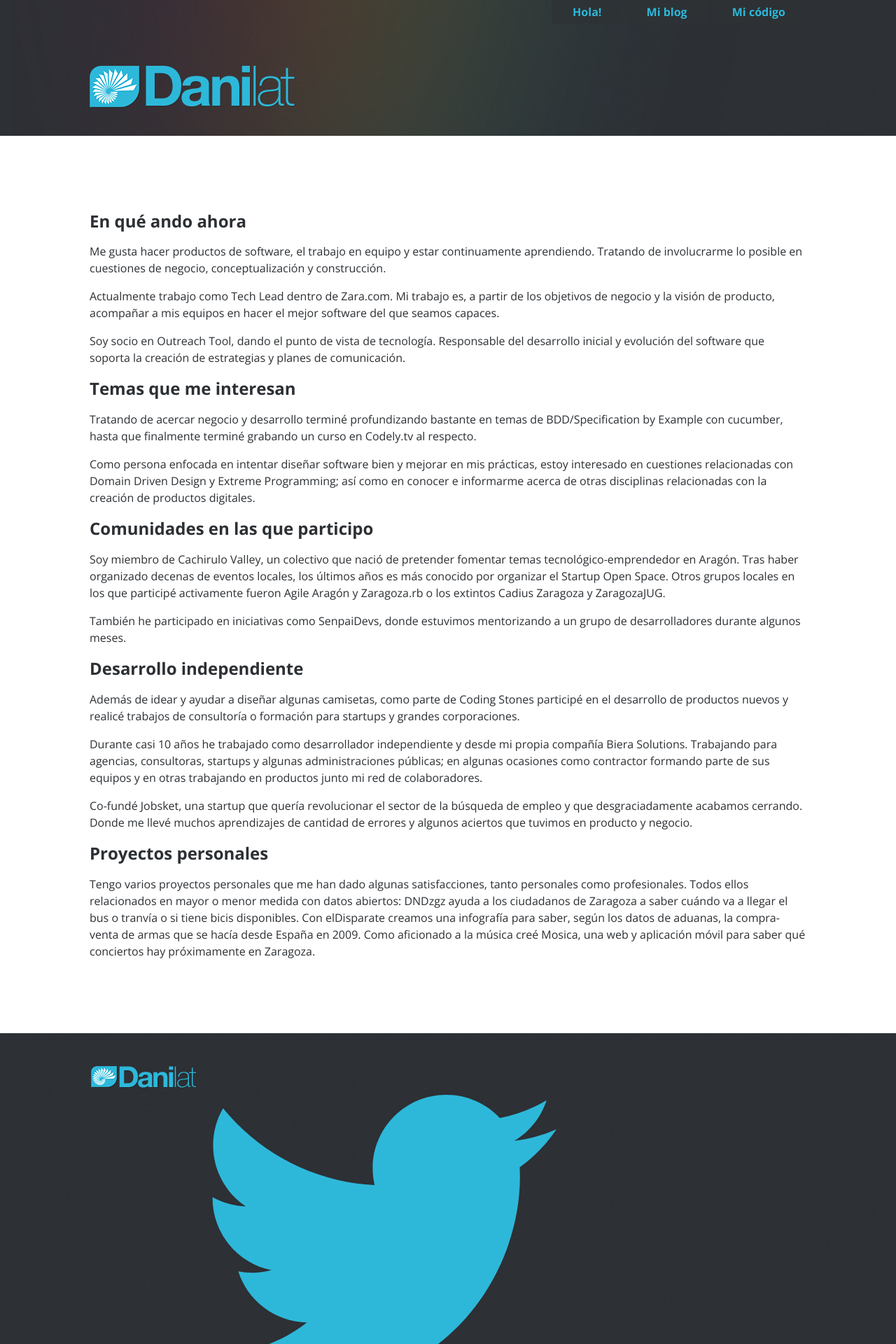
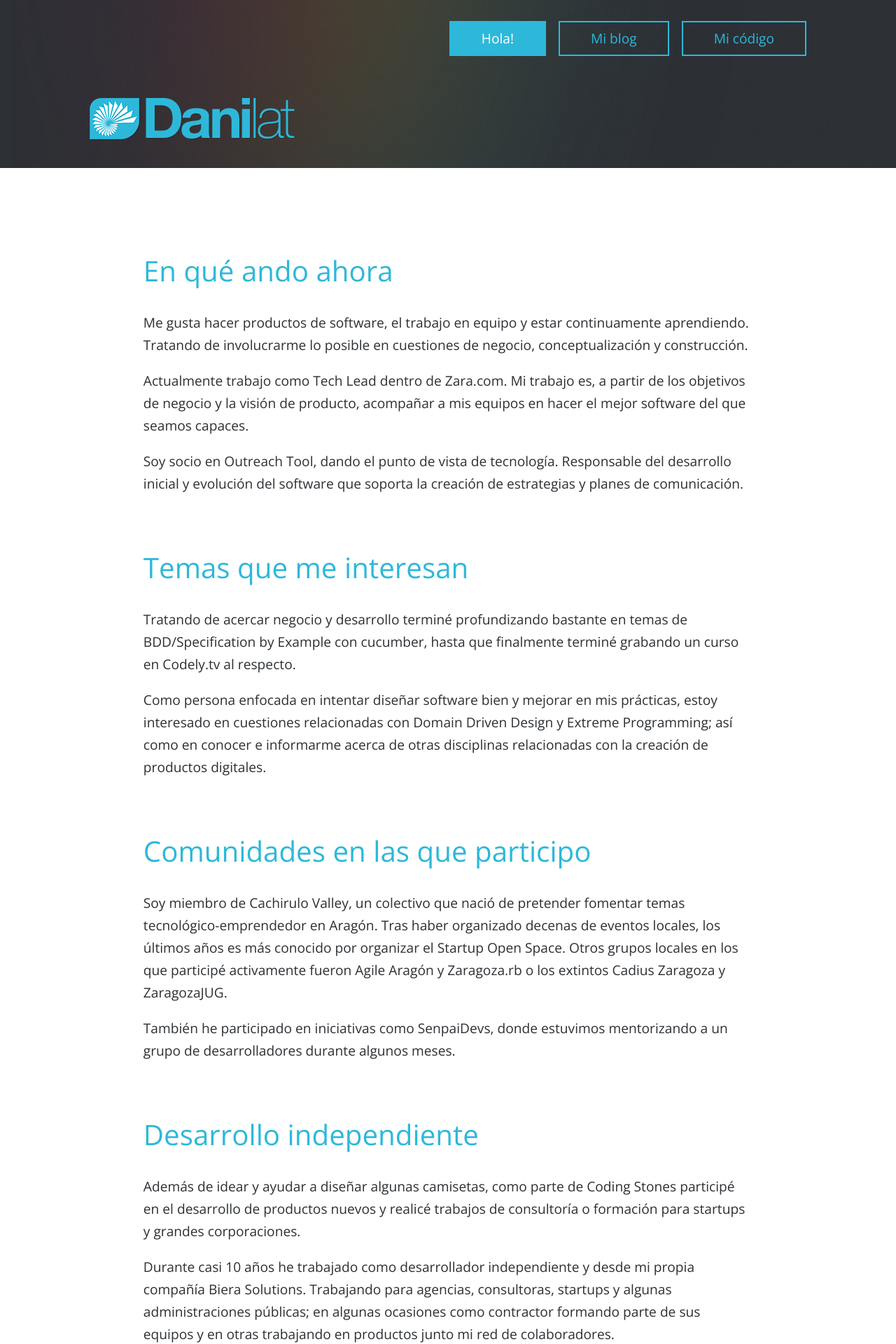
Before and after one commit to danilat/danilat.github.io, a Jekyll site: the page built from index.html, in a window 1280 px wide. Shown: the top 1920 px of the page at 70% size. Built offline with Jekyll 4.4.1, drawn with Linux system fonts in a browser that asks for light colours; comment, search, counter and statistics services are not loaded.

Commit message:
Adaptación nuevos estilos responsive

```diff
--- a/_includes/header.html
+++ b/_includes/header.html
@@ -1,6 +1,6 @@
 <header class="site-header">
     <ul>
-        <li><a href="http://www.danilat.com/" target="blank">Hola!</a></li>
+        <li><a href="http://www.danilat.com/" class="actual" target="blank">Hola!</a></li>
         <li><a href="http://www.danilat.com/weblog/">Mi blog</a></li>
         <li><a href="https://github.com/danilat" target="blank">Mi código</a></li>
     </ul>
--- a/css/main.scss
+++ b/css/main.scss
@@ -85,9 +85,13 @@ a{
 body{
     background: #2C3034 url(../img/body.jpg);
     color: #fff;
-    font-size: 16px;
-    line-height: 24px;
+    font-size: 1.2rem;
+    line-height: 2rem;
     font-family: 'Open Sans', sans-serif;
+    @media only screen and (max-width: 425px) {
+        font-size: 1rem;
+        line-height: 1.6rem;
+    }
 }
 .super-container{
     background: transparent url(../img/bg.png) center top no-repeat;
@@ -106,44 +110,72 @@ body{
     margin-right: 10%;
     margin-left: 10%;
     margin-bottom: 40px;
+    display: flex;
+    flex-direction: column;
     @media only screen and (max-width: 500px) {
-      font-size: 14px;
-      margin-bottom: 30px;
+        flex-direction: column-reverse;
+        font-size: 14px;
+        margin-bottom: 30px;
     }
     ul{
         margin: 0px 0px 60px 0px;
-        padding: 0;
+        padding: 30px 0 0 0;
         text-align: right;
         list-style: none;
+        @media only screen and (max-width: 500px) {
+            margin: 40px 0px 0px 0px;
+            padding: 0;
+            text-align: left;
+        }
         li{
             display: inline-block;
-            margin: 0px;
+            margin: 0 0 0 13px;
             padding: 0;
+            @media only screen and (max-width: 425px) {
+                display: flex;
+                flex-direction: column;
+                margin:0;
+                text-align: center;
+                margin: 0 0 20px 0;
+            }
             a{
                 display: block;
-                padding: 5px 30px;
+                padding: 7px 44px;
+                @media only screen and (max-width: 638px) {
+                    font-size: 0.9em;
+                    padding: 5px 26px;
+                }
                 @media only screen and (max-width: 500px) {
-                  padding: 2px 15px;
+                    font-size: 1em;
+                    padding: 2px 25px;
+                }
+                @media only screen and (max-width: 425px) {
+                    font-size: 1.2em;
+                    padding: 9px 25px;
                 }
                 min-height: 22px;
-                text-shadow: 1px 1px 1px rgba(0,0,0,0.1);
-                background: RGBA(46.00, 51.00, 54.00, 0.7) url(../img/menu.png) right 0px no-repeat;
-                font-weight: bold;
+                font-weight: 500;
+                border: 2px #2DB8DA solid;
                 &:hover{
-                    background-position: right -29px;
-                    text-shadow: 1px 1px 2px rgba(0,0,0,1);
+                    background-color:#2DB8DA;
+                    color:white;
                 }
 
             }
             &:first-child{
-                a{
-                    @include rounded-corners(0px, 0px, 0px, 5px);
+                margin:0;
+                @media only screen and (max-width: 425px) {
+                    margin: 0 0 20px 0;
                 }
             }
             &:last-child{
-                a{
-                    @include rounded-corners(0px, 0px, 5px, 0px);
+                @media only screen and (max-width: 425px) {
+                    margin: 0 0 10px 0;
                 }
+            }
+            a.actual{
+                background-color:#2DB8DA;
+                color:white;
             }
         }
     }//ul
@@ -152,10 +184,13 @@ body{
             margin: 0;
             padding: 0;
             line-height: 1em;
+            @media only screen and (max-width: 500px) {
+                margin-top:30px;
+            }
         }
         img{
             @media only screen and (max-width: 500px) {
-               width: 70%;
+               width: 62%;
             }
         }
     }
@@ -163,9 +198,77 @@ body{
 
 .site-content{
     background-color: white;
-    padding:7% 10%;
+    padding:7% 16%;
     color: #2C3034;
-
+    @media only screen and (max-width: 425px) {
+        padding:7% 12%;
+    }
+    h2{
+        font-size: 2.1em;
+        line-height: 1.2em;
+        margin: .83em 0;
+        color: #2DB8DA;
+        font-weight: 500;
+        @media only screen and (max-width: 425px) {
+            font-size: 1.8em;
+            line-height: 1.2em;
+        }
+    }
+    article{
+        margin-bottom: 80px;
+        @media only screen and (max-width: 425px) {
+            margin-bottom: 60px;
+        }
+        .entry-meta{
+            color: #2DB8DA;
+        }
+        footer{
+                padding: 50px 0 24px 0;
+                border-bottom: 2px #e1e8ed solid;
+                min-height: 50px;
+                @media only screen and (max-width: 425px) {
+                    padding: 30px 0 24px 0;
+                }
+            .comments-link a{
+                background-color: #2DB8DA;
+                border: 2px #2DB8DA solid;
+                padding: 9px 55px;
+                color: white;
+                text-align: center;
+                @media only screen and (max-width: 425px) {
+                    padding: 9px 0px;
+                    display: block;
+                }
+            }
+        }
+    }
+    #nav-below.navigation-paging{
+        position: relative;
+        min-height: 60px;
+        .previous{
+            color: #c1cdd6;
+            border: 2px #e1e8ed solid;
+            padding: 9px 55px;
+            position: absolute;
+            left: 0;
+            @media only screen and (max-width: 425px) {
+                padding: 6px 25px;
+                font-size: 0.88em;
+            }
+        }
+        .next{
+            right: 0;
+            position: absolute;
+            background-color: #2DB8DA;
+            border: 2px #2DB8DA solid;
+            padding: 9px 55px;
+            color: white;
+            @media only screen and (max-width: 425px) {
+                padding: 6px 25px;
+                font-size: 0.88em;
+            }
+        }
+    }
     @media only screen and (min-width: 800px) {
       position: relative;
       overflow: hidden;
@@ -319,6 +422,26 @@ body{
         width: 155px;
         height: 43px;
         float: left;
+        @media only screen and (max-width: 400px) {
+            width: 125px;
+            img{
+                width: 100%;
+            }
+        }
+    }
+    .ico{
+        width:30px;
+        padding:10px 15px 0 15px;
+        @media only screen and (max-width: 460px) {
+            padding:10px 15px 0 5px;
+        }
+        @media only screen and (max-width: 400px) {
+            width: 25px;
+            padding: 7px 5px 0 5px;
+        }
+    }
+    nav.social{
+        float: right;
     }
     ul{
         display: inline-block;
```
